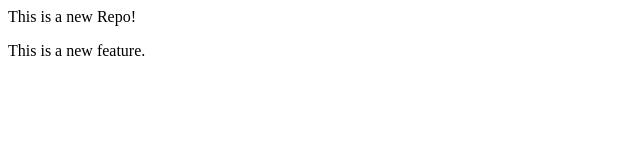
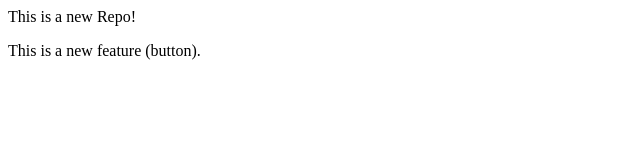
Before and after one commit to Sandesh0610-2/localrepo, a plain HTML site: page index.html in a window 1280 px wide. Shown: the full height of the page, 0-640 px from the left. Drawn offline with Linux system fonts and the light colour scheme.

```diff
--- a/index.html
+++ b/index.html
@@ -3,5 +3,5 @@
 </p>
 
 <p>
-    This is a new feature.
+    This is a new feature (button).
 </p>
```
